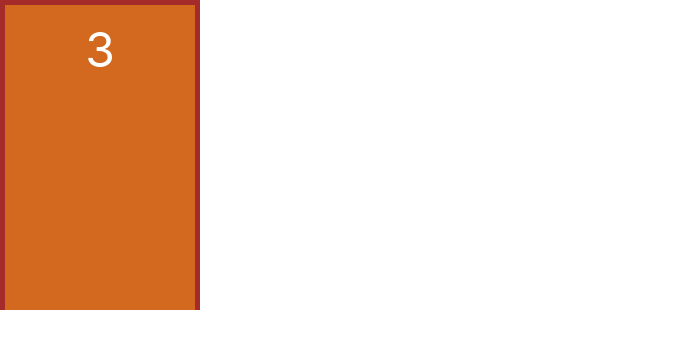
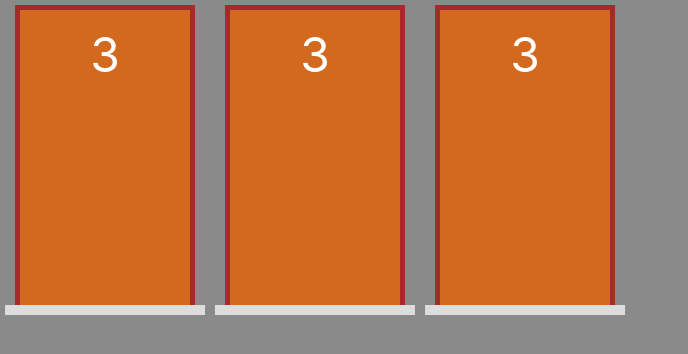
Before and after one commit to edsoncarlosdvp/cod3r-cursos-leonardo-leitao, a Next.js app in the folder game-doors/: page / in a window 1280 px wide. Shown: the top 354 px of the page, without its empty margins (0-688 px from the left). Built offline with nearby package versions, Linux system fonts and the light colour scheme.

Commit message:
Door #04

```diff
--- a/game-doors/src/components/Door/Door.tsx
+++ b/game-doors/src/components/Door/Door.tsx
@@ -1,5 +1,5 @@
 import { Gif } from '../Gif'
-import { Container, Frame, Content, NumberDoor } from './DoorStyles'
+import { Container, Frame, Content, Floor, NumberDoor } from './DoorStyles'
 
 export const Door = (): JSX.Element => {
     return (
@@ -9,6 +9,7 @@ export const Door = (): JSX.Element => {
                     <NumberDoor>3</NumberDoor>
                 </Content>
             </Frame>
+            <Floor />
         </Container>
     )
 }
--- a/game-doors/src/components/Door/DoorStyles.ts
+++ b/game-doors/src/components/Door/DoorStyles.ts
@@ -2,6 +2,9 @@ import styled from "styled-components";
 
 const Container = styled.div`
     display: flex;
+    flex-direction: column;
+    align-items: center;
+    margin: 5px;
     width: var(--width-door);
     height: var(--hight-door);
 `;
@@ -19,13 +22,20 @@ const Content = styled.div`
 const Frame = styled.div`
     display: flex;
     flex-grow: 1;
+    width: 90%;
     border-top: 5px brown solid;
     border-right: 5px brown solid;
     border-left: 5px brown solid;
+`;
+
+const Floor = styled.div`
+    width: 100%;
+    height: 10px;
+    background-color: #ddd;
 `;
 
 const NumberDoor = styled.span`
     font-size: 3rem;
 `;
 
-export { Container, Frame, Content, NumberDoor };
+export { Container, Frame, Content, Floor, NumberDoor };
--- a/game-doors/src/pages/index.tsx
+++ b/game-doors/src/pages/index.tsx
@@ -1,9 +1,12 @@
-import { Door } from "../components/Door"
+import { Door } from '../components/Door'
+import { Container } from '../styles/home'
 
 export default function Home(): JSX.Element {
     return (
-        <>
+        <Container>
             <Door />
-        </>
+            <Door />
+            <Door />
+        </Container>
     )
 }
--- a/game-doors/src/styles/globals.css
+++ b/game-doors/src/styles/globals.css
@@ -1,6 +1,10 @@
 :root {
     --width-door: 200px;
     --hight-door: 310px;
+}
+
+html {
+    background-color: #00000075;
 }
 
 html,
--- /dev/null
+++ b/game-doors/src/styles/home.ts
@@ -0,0 +1,5 @@
+import styled from "styled-components";
+
+export const Container = styled.div`
+    display: flex;
+`;
```
